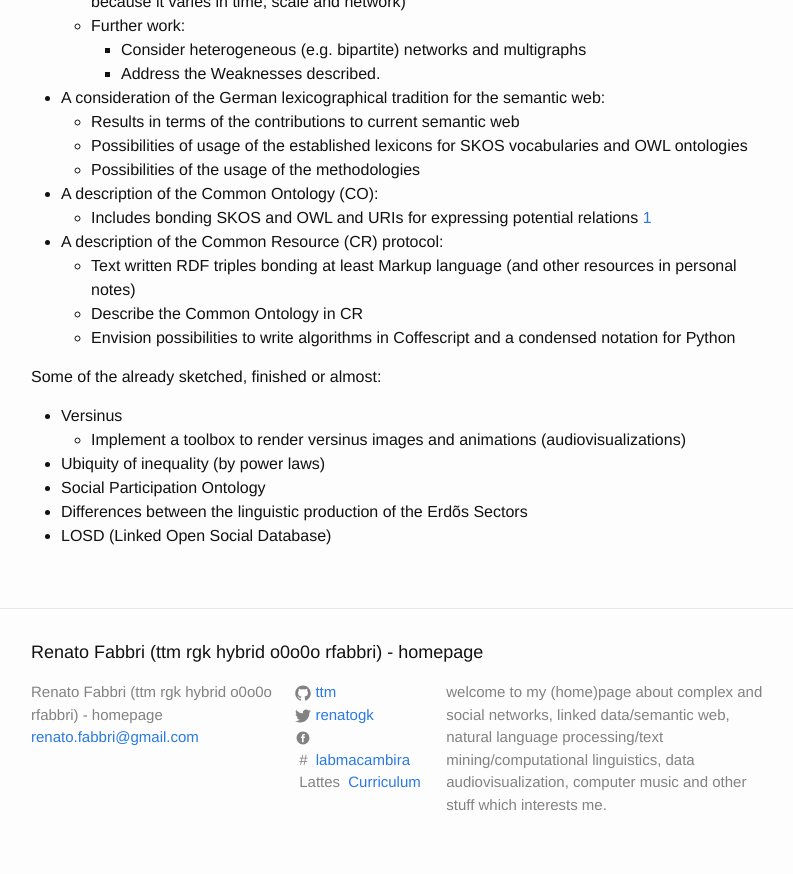
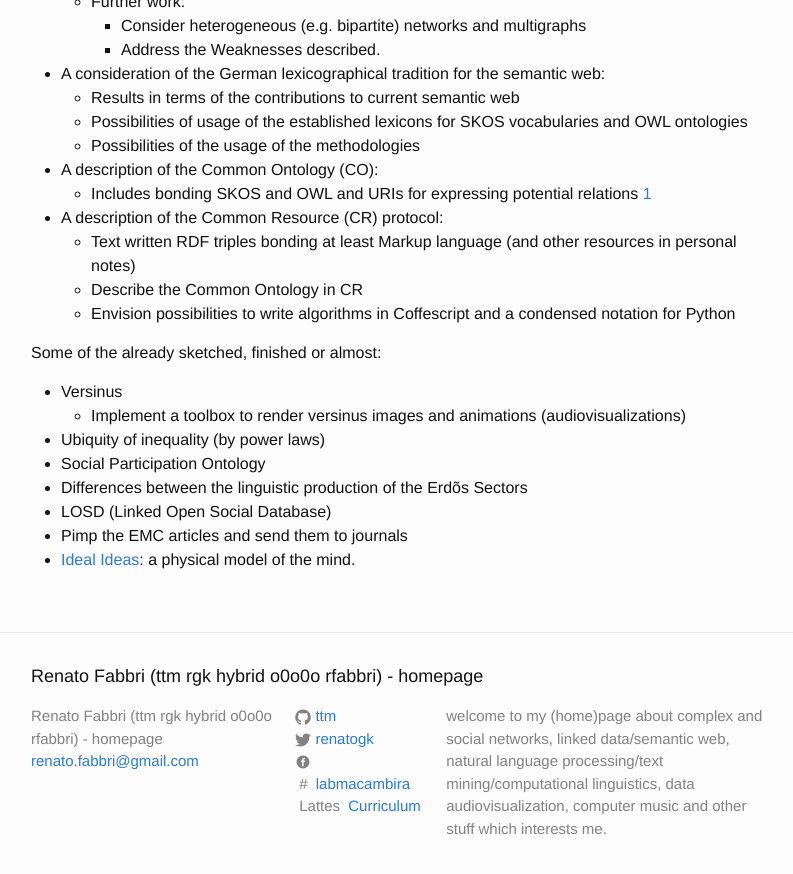
Before and after one commit to ttm/ttm.github.io, a Jekyll site: the page built from _posts/2017-09-11-list-of-articles.markdown, in a window 1280 px wide and 900 px high, scrolled down 2382 px. Shown: the top 874 px of the window, without its empty margins (239-1032 px from the left). Built offline with Jekyll 4.4.1, drawn with Linux system fonts in a browser that asks for light colours; comment, search, counter and statistics services are not loaded; some of the changed text lies outside the part shown.

Commit message:
updating various files

```diff
--- a/_posts/2017-09-11-list-of-articles.markdown
+++ b/_posts/2017-09-11-list-of-articles.markdown
@@ -134,3 +132,6 @@ Some of the already sketched, finished or almost:
 * Social Participation Ontology
 * Differences between the linguistic production of the Erdõs Sectors
 * LOSD (Linked Open Social Database)
+* Pimp the EMC articles and send them to journals
+* [Ideal Ideas](https://github.com/ttm/idealIdeas/raw/master/pensamento.pdf):
+a physical model of the mind.
```
Also changed, not shown: other parts of _posts/2017-09-11-list-of-articles.markdown (+0 -2 lines).
